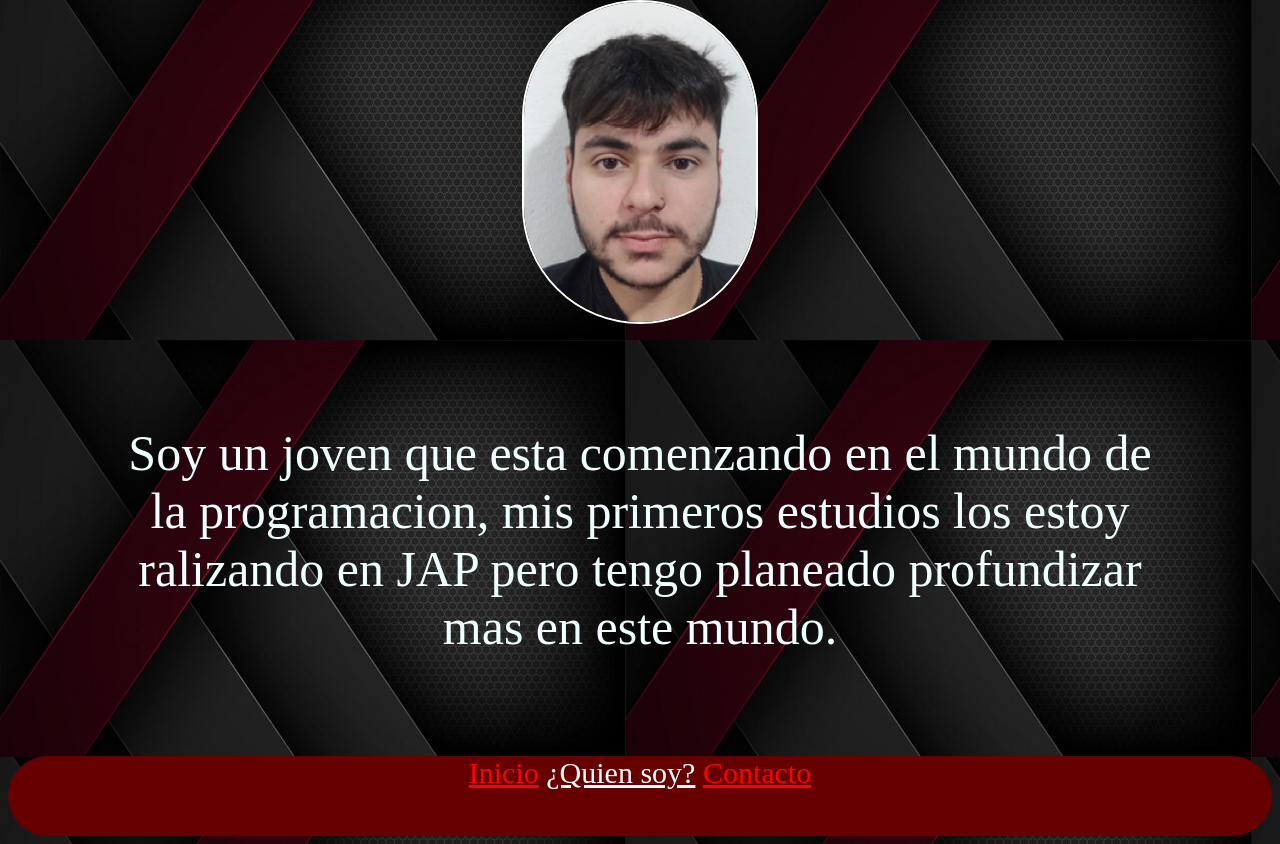
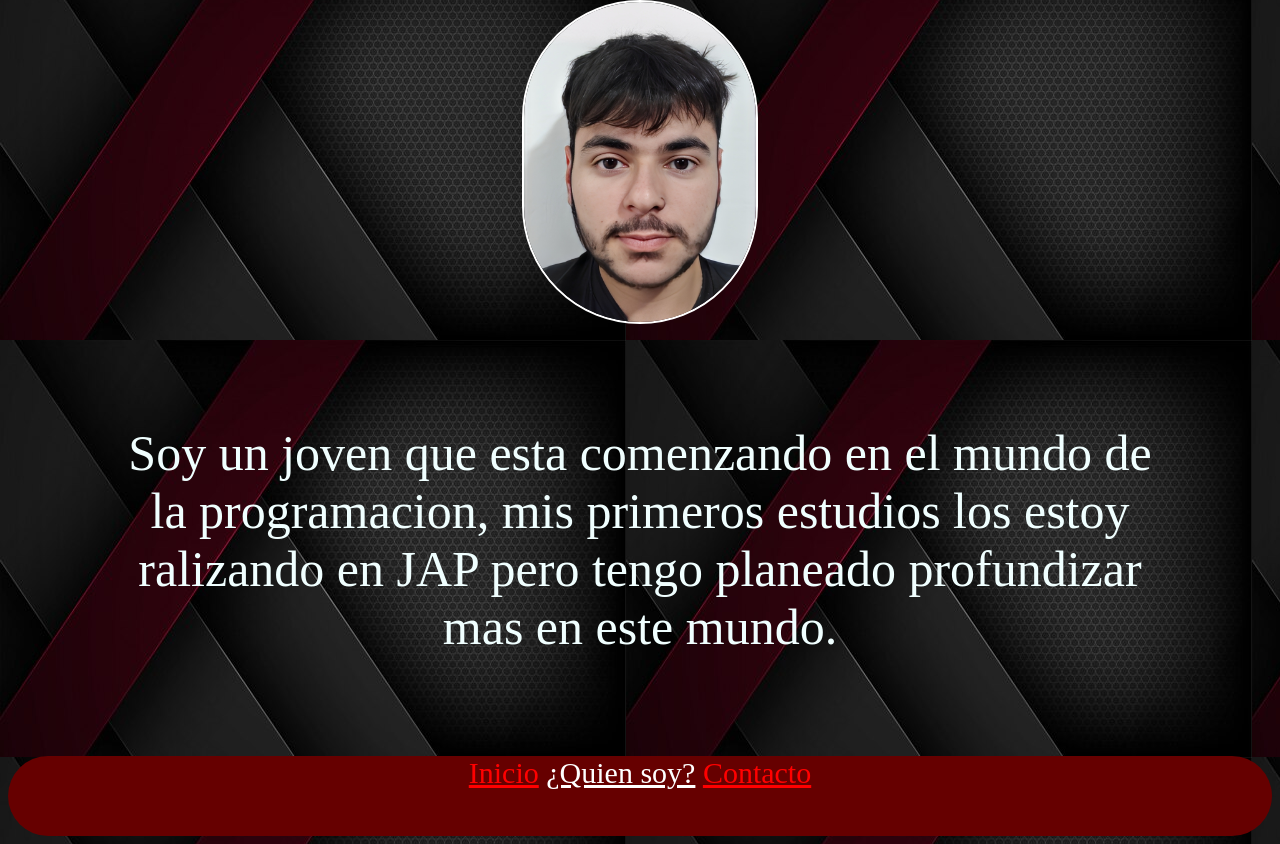
Before and after one commit to alan-acosta2410/alan-acosta2410.github.io, a plain HTML site: page index.html in a window 1280 px wide. Shown: the part 77-921 px from the top of the page. Drawn offline with Linux system fonts and the light colour scheme.

Commit message:
cambio de imagen

```diff
--- a/index.html
+++ b/index.html
@@ -9,7 +9,7 @@
 <body>
     <h1 id="titulo">Mi Portafolios</h1>
 
-    <img class="foto" src="Imagen Rostro.jpeg" alt="imagen de mi cara">
+    <img class="foto" src="Imagen Rostro.jpg" alt="imagen de mi cara">
 
     <p id="descripcion">Soy un joven que esta comenzando en el mundo de la programacion, mis primeros
     estudios los estoy ralizando en JAP pero tengo planeado profundizar mas en este mundo.
```
Also changed, not shown: Imagen Rostro.jpeg (deleted), Imagen Rostro.jpg (added).
